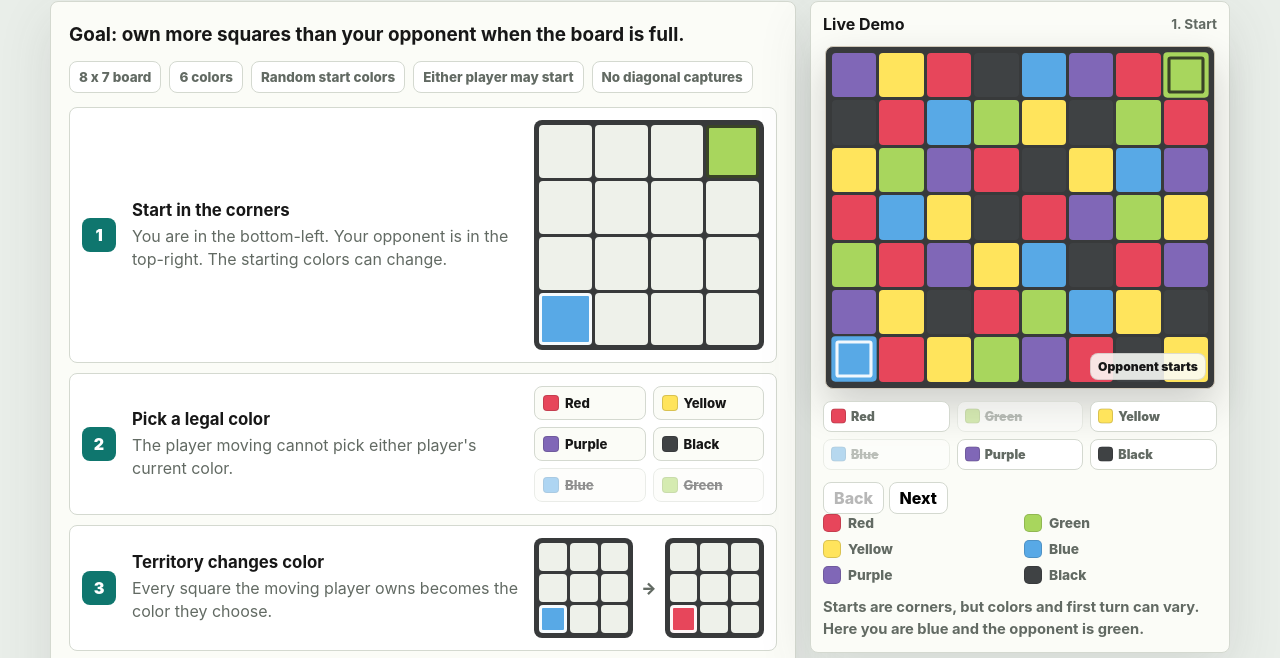
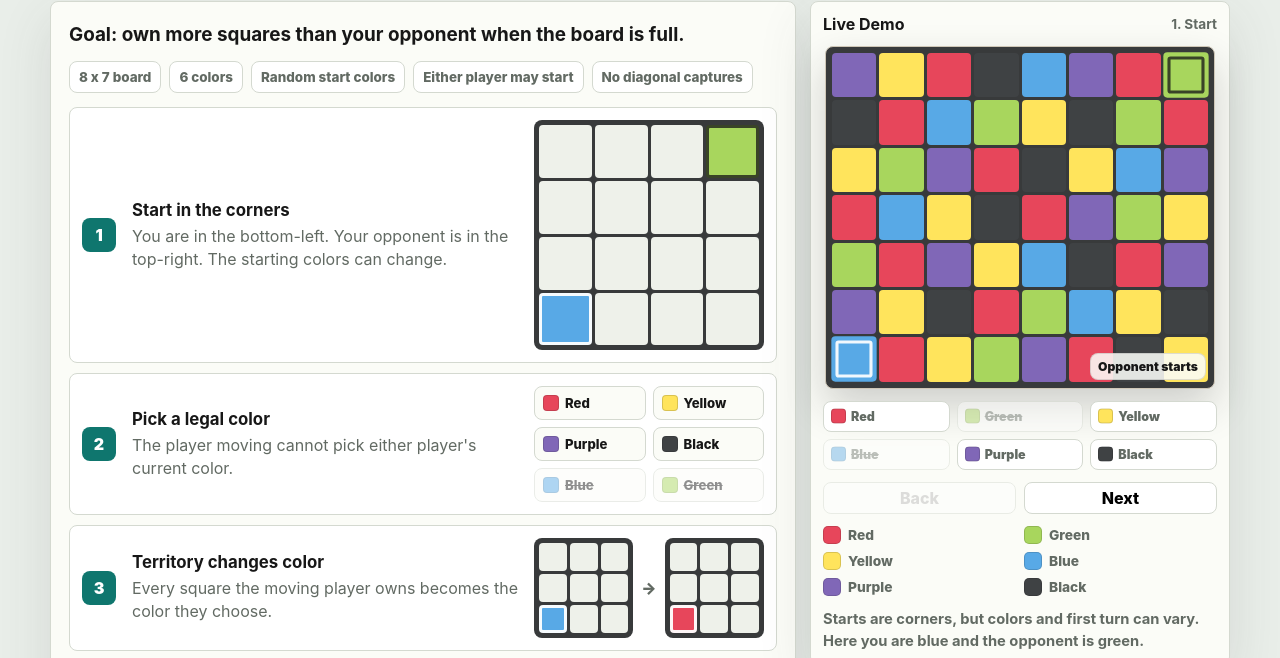
Before and after one commit to mykulgu/filler-solver-gamepigeon, a plain HTML site: page how-to-play.html in a window 1280 px wide. Shown: the part 121-779 px from the top of the page. Drawn offline with Linux system fonts and the light colour scheme.

Commit message:
Style Filler demo controls

```diff
--- a/styles.css
+++ b/styles.css
@@ -587,6 +587,16 @@ h2 {
   background: #edf8f5;
 }
 
+.demo-controls {
+  display: flex;
+  gap: 8px;
+  margin: 0 0 12px;
+}
+
+.demo-controls .tiny-button {
+  flex: 1 1 0;
+}
+
 .color-key {
   display: grid;
   grid-template-columns: repeat(2, minmax(0, 1fr));
@@ -921,6 +931,11 @@ tr.best-row {
   cursor: pointer;
 }
 
+.tiny-button:disabled {
+  cursor: not-allowed;
+  opacity: 0.45;
+}
+
 .move-log {
   min-height: 48px;
   max-height: 220px;
```
